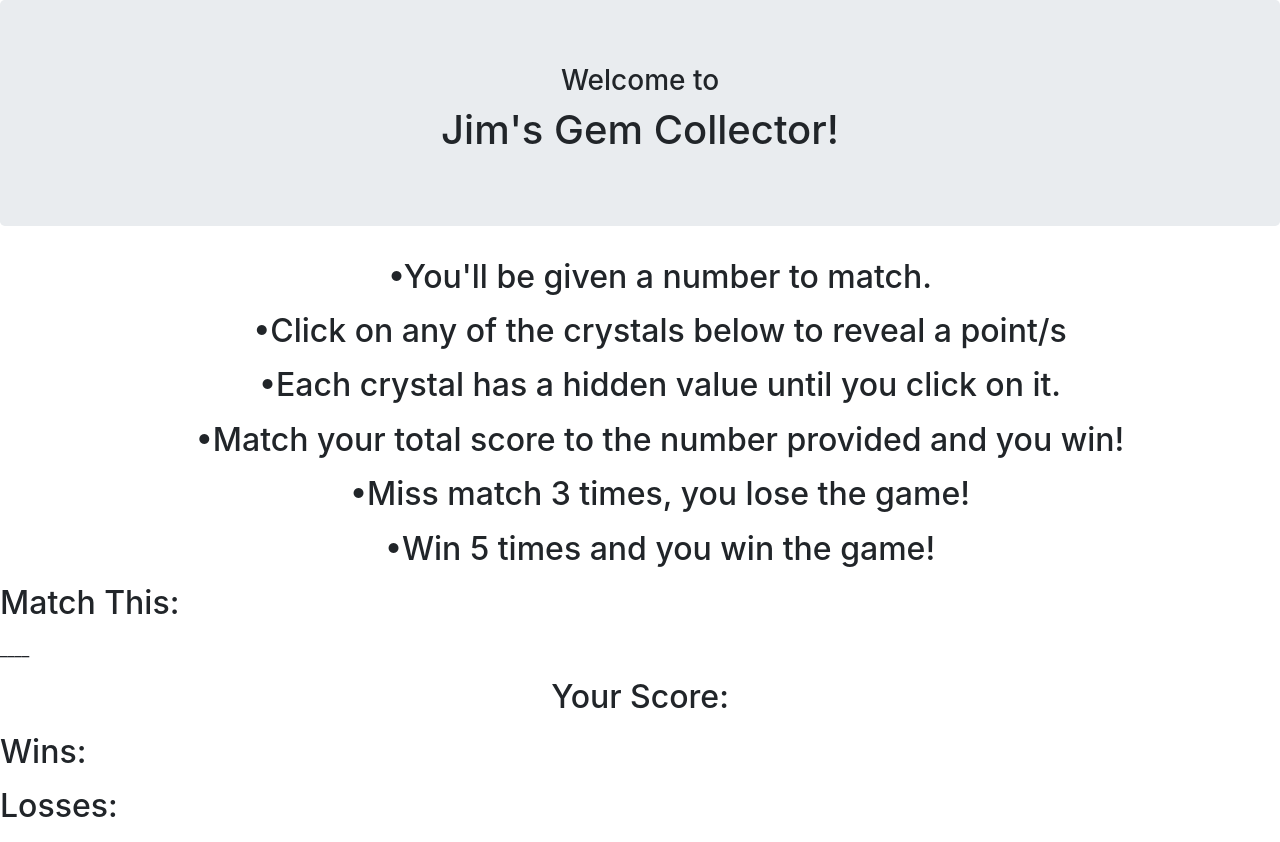
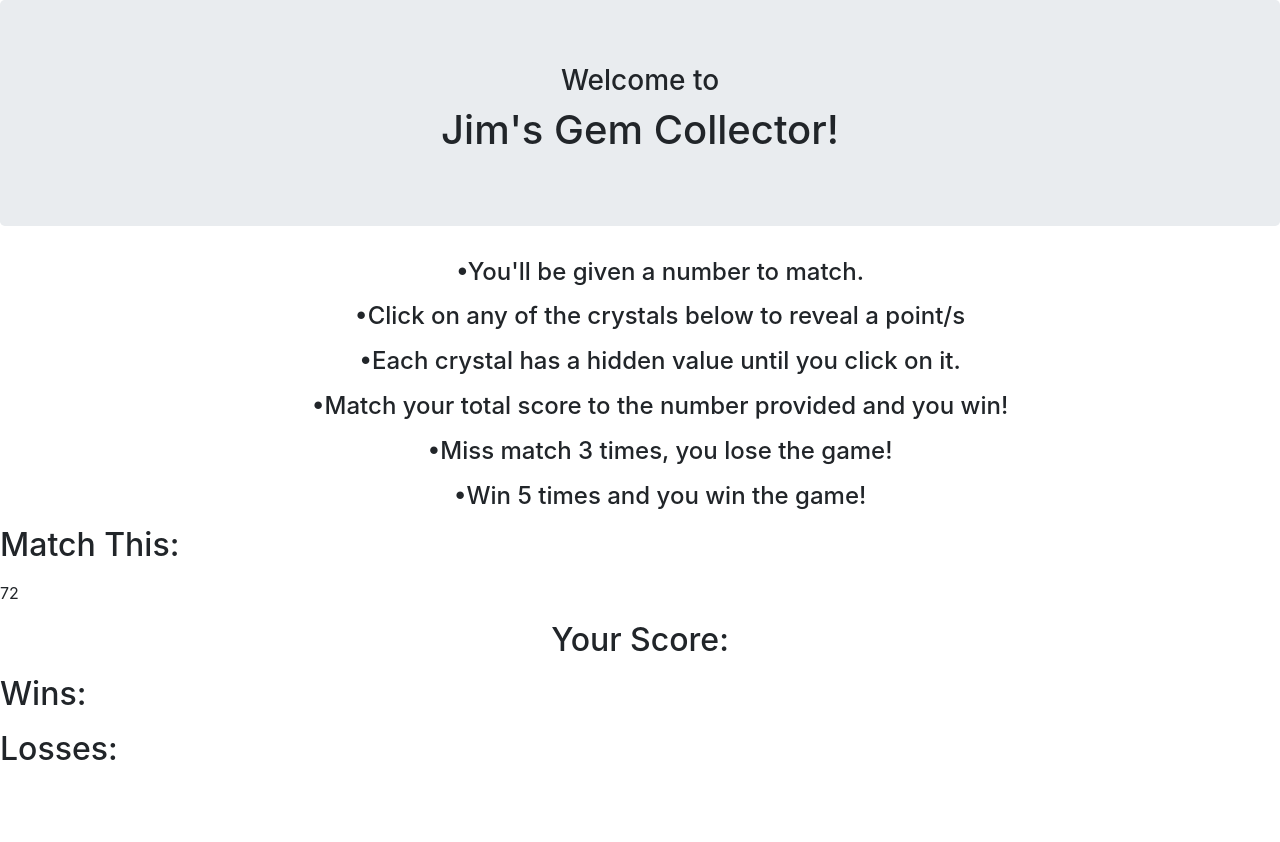
Before and after one commit to KrisMooseVisual/Unit-4-Game, a plain HTML site: page index.html in a window 1280 px wide. After the commit the page ends 800 px from the top, so only its background shows below. Drawn offline with nearby package versions, Linux system fonts and the light colour scheme.

Commit message:
commented out some code to try a simpler approach

```diff
--- a/index.html
+++ b/index.html
@@ -23,7 +23,7 @@
 
     <div class="howToPlay">
         <center>
-            <h2>
+            <h4>
                 <ul>
                     <p>•You'll be given a number to match.</p>
                     <p>•Click on any of the crystals below to reveal a point/s</p>
@@ -32,7 +32,7 @@
                     <p>•Miss match 3 times, you lose the game!</p>
                     <p>•Win 5 times and you win the game!</p>
                 </ul>
-            </h2>
+            </h4>
         </center>
     </div>
 
@@ -42,7 +42,7 @@
             <h2 class="text-left">Match This:</h2>
         </p>
         <!--INSERT RANDOMIZED NUMBER HERE-->
-        <p>____</p>
+        <p>72</p>
     </div>
 
     <div id="score"></div>
@@ -64,5 +64,12 @@
     </div>
 
     <!--END HTML-->
+    <script type="text/javascript"> </script>
 
-    <script type="text/javascript"> </script> </body> </html>
+
+
+</body>
+
+
+
+</html>
```
